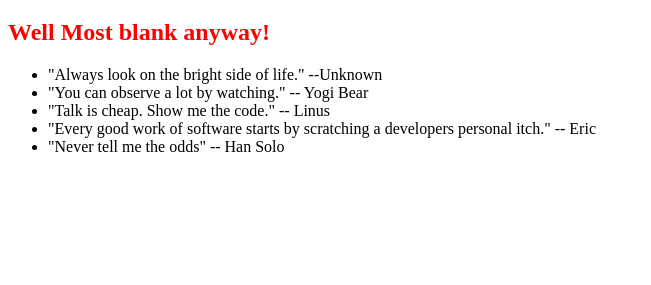
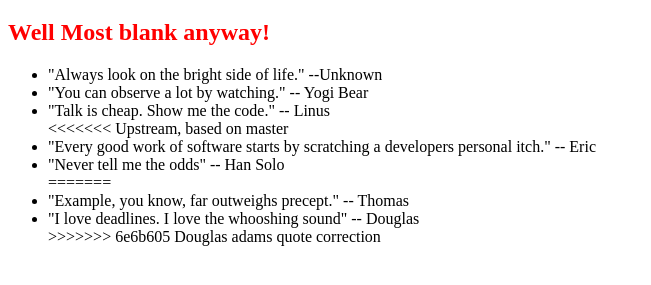
Before and after one commit to fnancarrow/0main_openSAP_repo, a plain HTML site: page index.html in a window 1280 px wide. Shown: the part 61-346 px from the top of the page, without its empty margins (0-651 px from the left). Drawn offline with Linux system fonts and the light colour scheme.

Commit message:
Douglas adams quote correction

```diff
--- a/index.html
+++ b/index.html
@@ -12,8 +12,13 @@
 			<li>"Always look on the bright side of life." --Unknown</li>
 			<li>"You can observe a lot by watching." -- Yogi Bear</li>
 			<li>"Talk is cheap.  Show me the code." -- Linus</li>
+<<<<<<< Upstream, based on master
 			<li>"Every good work of software starts by scratching a developers personal itch." -- Eric</li>
 			<li>"Never tell me the odds" -- Han Solo</li>
+=======
+			<li>"Example, you know, far outweighs precept." -- Thomas</li>
+			<li>"I love deadlines.  I love the whooshing sound" -- Douglas</li>
+>>>>>>> 6e6b605 Douglas adams quote correction
 		</ul>
 	</body>
 </html>
```
